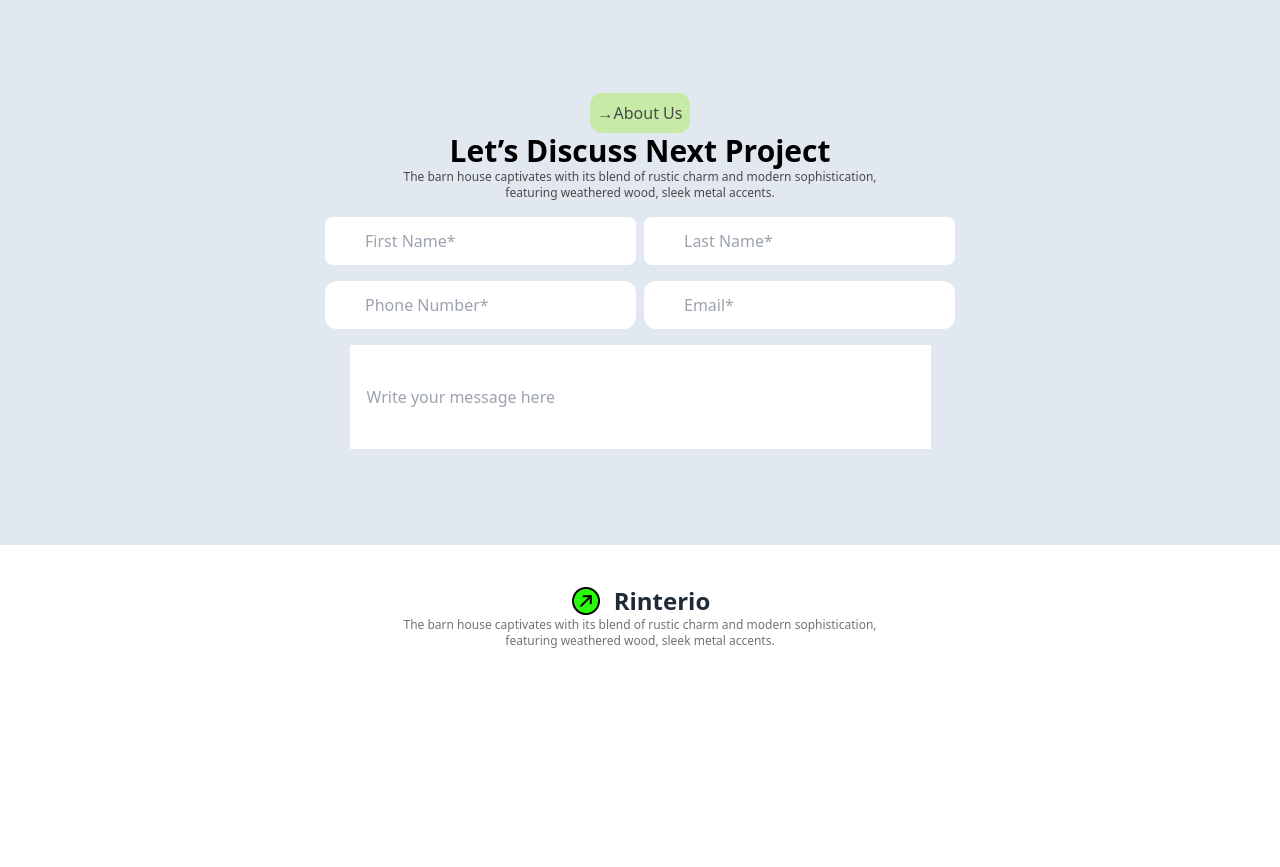
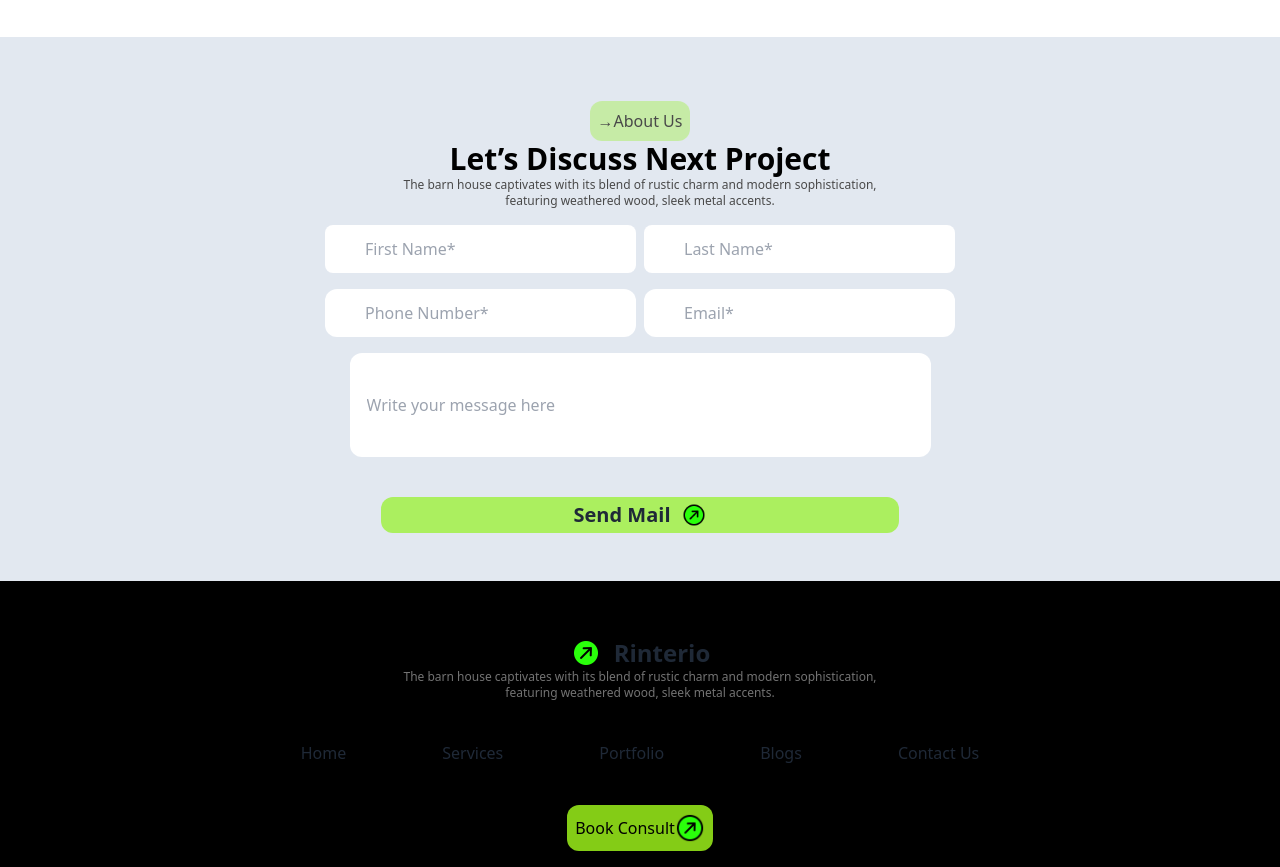
Before and after one commit to kawsar121/Hp-ass-3, a plain HTML site: page index.html in a window 1280 px wide. Shown: the part 2219-3086 px from the top of the page. Before the commit the page ends 2868 px from the top, so only its background shows below. Drawn offline with nearby package versions, Linux system fonts and the light colour scheme.

Commit message:
all are complete

```diff
--- a/index.html
+++ b/index.html
@@ -142,7 +142,7 @@
         </p>
         <div>
           <button
-            class="flex justify-items-center items-center mt-4 bg-[#ABEF5F80] text-black p-2 rounded-xl hidden w-full md:flex md:w-auto md:order-1"
+            class="flex justify-items-center items-center mt-4 bg-[#ABEF5F80] text-black p-2 rounded-xl w-full md:flex md:w-auto md:order-1"
           >
             <img
               class="w-[30px]"
@@ -364,9 +364,9 @@
     </div>
 
     <!-- Last Part -->
-    <div class="bg-slate-200 justify-items-center py-20">
+    <div class="bg-slate-200 justify-items-center mt-10 py-12">
       <button
-        class="flex justify-items-center items-center mt-4 bg-[#ABEF5F80] text-[#494949] p-2 rounded-xl hidden w-full md:flex md:w-auto md:order-1"
+        class="flex justify-items-center items-center mt-4 bg-[#ABEF5F80] text-[#494949] p-2 rounded-xl   md:flex md:w-auto md:order-1"
       >
         →About Us
       </button>
@@ -378,7 +378,7 @@
       </p>
 
       <!-- input -->
-      <div class="flex gap-2 my-4">
+      <div class="grid lg:flex gap-2 my-4">
         <input
           type="text"
           placeholder="First Name*"
@@ -390,7 +390,7 @@
           class="input input-success px-10 flex justify-start max-w-xs bg-white border-0"
         />
       </div>
-      <div class="flex gap-2">
+      <div class="grid lg:flex gap-2">
         <input
           type="text"
           placeholder="Phone Number*"
@@ -402,10 +402,27 @@
           class="input input-success px-10 flex justify-start rounded-xl max-w-xs bg-white border-0"
         />
       </div>
-      <input class=" bg-white py-10 pl-[17px] pr-[333px] text-left	 my-4 flex justify-start" placeholder="Write your message here" type="text" name="" id="">
+      <input class=" bg-white py-10 px-10 lg:pl-[17px] lg:pr-[333px] text-left	 my-4 flex justify-start rounded-xl" placeholder="Write your message here" type="text" name="" id="">
+
+      <!--button  -->
+       <a
+          href="#"
+          class="flex items-center justify-center bg-[#ABEF5F] rounded-xl px-16  lg:px-[193px] mt-10 py-1 space-x-3 rtl:space-x-reverse"
+        >
+        <span
+            class="self-center text-xl font-semibold whitespace-nowrap dark:text-black"
+            >Send Mail</span
+          >
+          <img
+            src="img/up-right-arrow_5124867.png"
+            class="h-6"
+            alt="Frame Logo"
+          />
+
+        </a>
     </div>
 
-    <footer>
+    <footer class="bg-black py-4">
       <div>
         <a
           href="#"
@@ -417,7 +434,7 @@
             alt="Frame Logo"
           />
           <span
-            class="self-center text-2xl font-semibold whitespace-nowrap dark:text-black"
+            class="self-center text-2xl font-semibold whitespace-nowrap dark:text-white"
             >Rinterio</span
           >
         </a>
@@ -426,6 +443,29 @@
           sophistication,<br />
           featuring weathered wood, sleek metal accents.
         </p>
+        <ul class="grid lg:flex gap-5 lg:gap-24 justify-center mt-10">
+          <li><a>Home</a></li>
+          <li><a>Services</a></li>
+          <li><a>Portfolio</a></li>
+          <li><a>Blogs</a></li>
+          <li><a>Contact Us</a></li>
+        </ul>
+        <!--button  -->
+        <div class="justify-items-center mt-10">
+          <button
+                  class="flex justify-items-center items-center bg-lime-500 text-black p-2 rounded-xl   md:flex md:w-auto md:order-1"
+                >
+                Book Consult
+                  <img
+                    class="w-[30px]"
+                    src="img/up-right-arrow_5124867.png"
+                    alt=""
+                    srcset=""
+                  />
+
+        </button>
+        </div>
+
       </div>
     </footer>
   </body>
```
